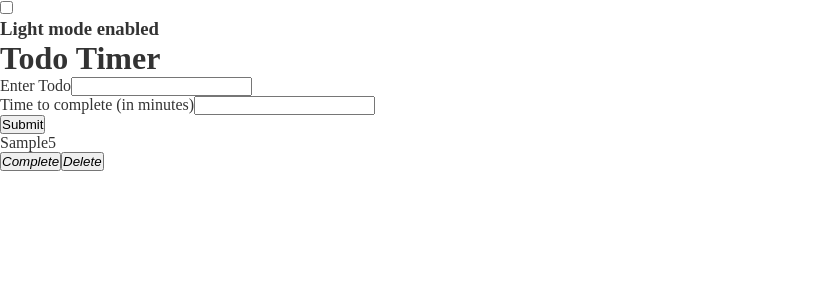
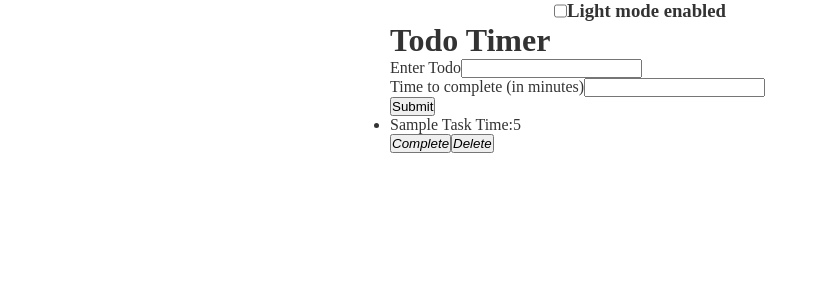
Before and after one commit to PhilippeRoemer/TodoTimer, a React (Create React App) app: page / in a window 1280 px wide. Both pictures are taken after typing "Sample", "5" into the empty fields and a click on the button "Submit". Shown: the top 300 px of the page, without its empty margins (0-828 px from the left). Built offline with nearby package versions, Linux system fonts and the light colour scheme.

Commit message:
Todo submit form and styling updated

```diff
--- a/src/App.css
+++ b/src/App.css
@@ -3,17 +3,26 @@
     padding: 0;
 }
 
+.container {
+    width: 500px;
+    margin: auto;
+    height: 100vh;
+}
+
+.DarkLightToggle {
+    display: flex;
+    justify-content: center;
+}
+
 .dark-mode {
     background-color: #1a1919;
     color: #999;
-    height: 100%;
     transition: background-color 0.25s ease-in-out;
 }
 
 .light-mode {
     background-color: #fff;
     color: #333;
-    height: 100%;
     transition: background-color 0.25s ease-in-out;
 }
 
--- a/src/App.js
+++ b/src/App.js
@@ -12,8 +12,10 @@ function App() {
     return (
         <div className={darkMode ? "dark-mode" : "light-mode"}>
             <div className="container">
-                <input type="checkbox" onChange={() => setDarkMode(!darkMode)} />
-                <h3>{darkMode ? "Dark" : "Light"} mode enabled</h3>
+                <div className="DarkLightToggle">
+                    <input type="checkbox" onChange={() => setDarkMode(!darkMode)} />
+                    <h3>{darkMode ? "Dark" : "Light"} mode enabled</h3>
+                </div>
                 <TodoForm inputText={inputText} setInputText={setInputText} inputTime={inputTime} setInputTime={setInputTime} todoItems={todoItems} setTodoItems={setTodoItems} />
                 <TodoList todoItems={todoItems} setTodoItems={setTodoItems} />
             </div>
--- a/src/components/TodoItem.js
+++ b/src/components/TodoItem.js
@@ -21,8 +21,7 @@ function TodoItem({ text, time, todo, todoItems, setTodoItems }) {
     return (
         <div>
             <li className={`todo-item ${todo.completed ? "completed" : ""}`}>
-                {text}
-                {time}
+                {text} <span>Task Time:{time}</span>
             </li>
             <button onClick={completeHandler}>
                 <i>Complete</i>
```
